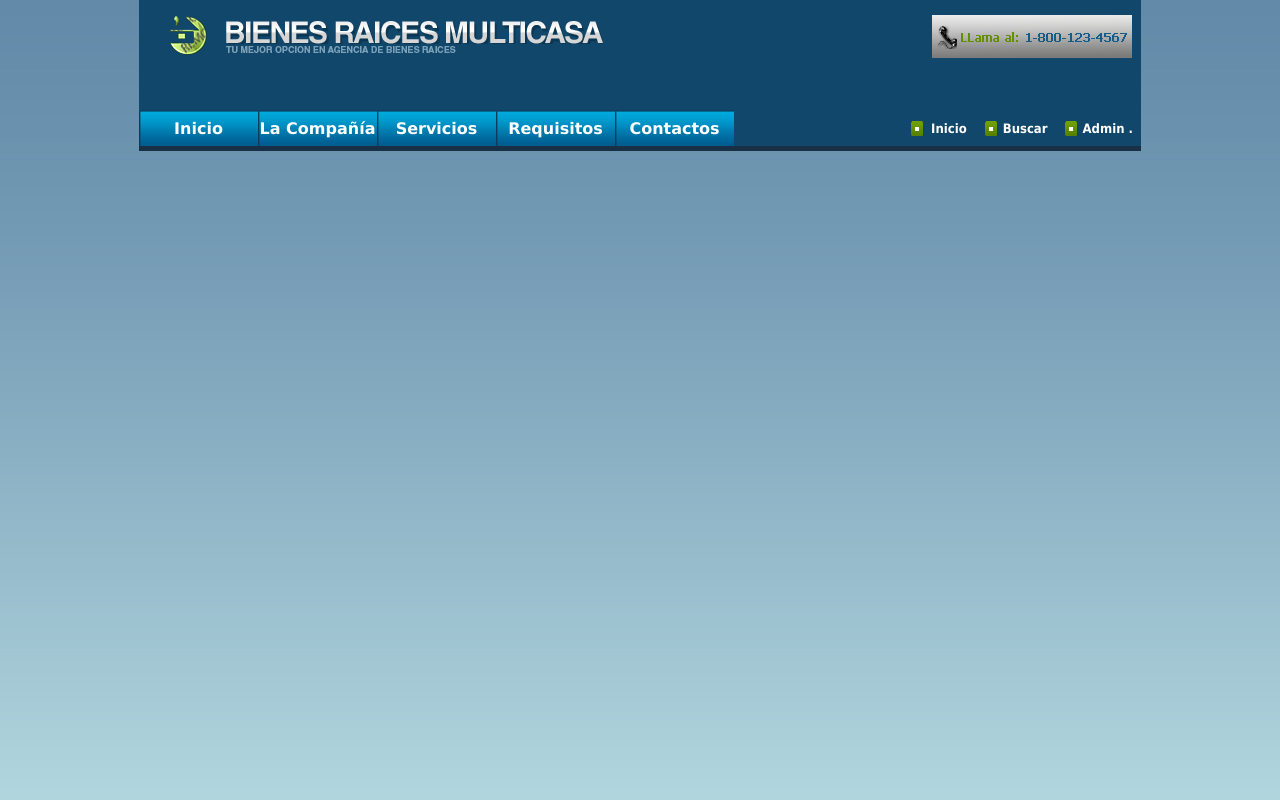
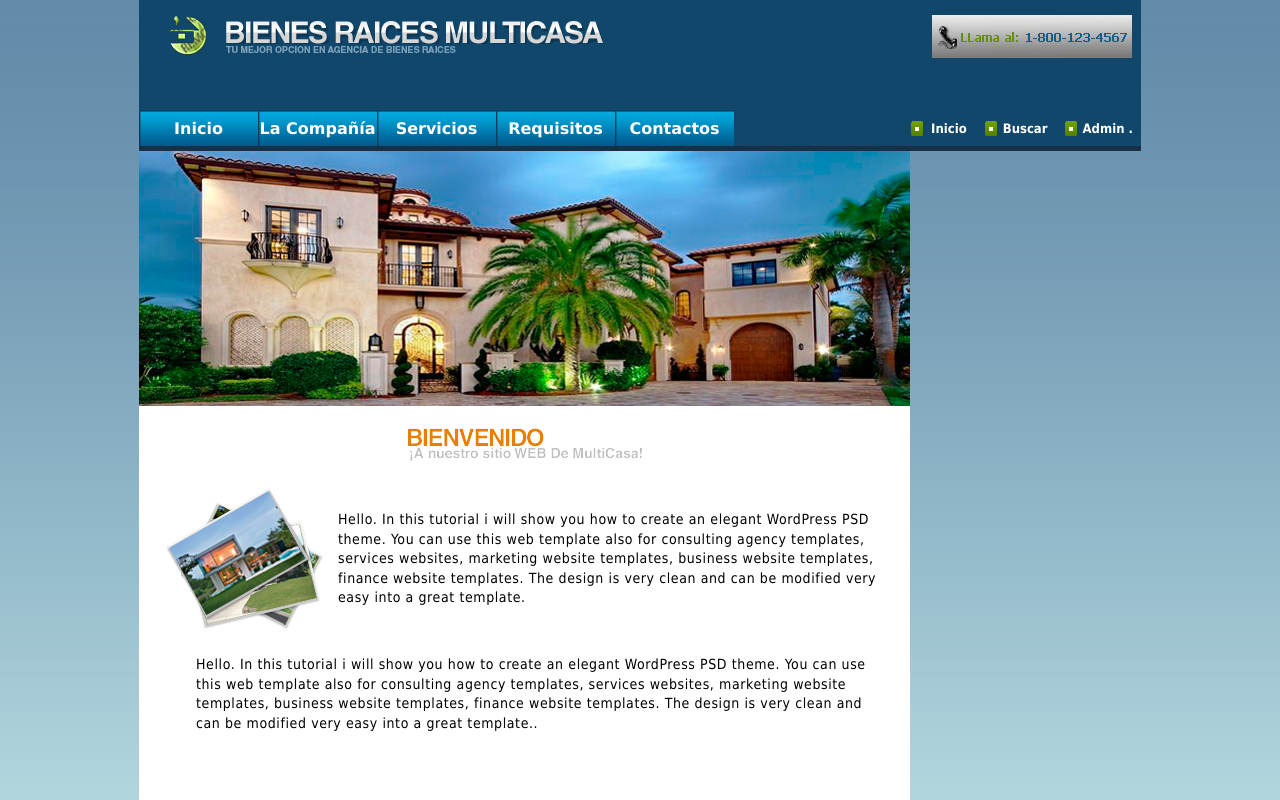
Before and after one commit to sudo-von/web-development-uadec, a React (Create React App) app in the folder frontend/: page / in a window 1280 px wide. Shown: the top 800 px of the page. Built offline with nearby package versions, Linux system fonts and the light colour scheme.

Commit message:
feat: :construction: Added new component to handle the home screen, it's not finished yet

```diff
--- a/frontend/src/App.tsx
+++ b/frontend/src/App.tsx
@@ -1,9 +1,9 @@
-import Navbar from 'src/components/Navbar/Navbar';
+import Home from 'src/screens/Home/Home';
 
 function App() {
   return (
     <div>
-      <Navbar />
+      <Home />
     </div>
   );
 }
--- /dev/null
+++ b/frontend/src/screens/Home/Home.tsx
@@ -0,0 +1,96 @@
+import Navbar from 'src/components/Navbar/Navbar';
+
+const Home = () => {
+  return (
+    <div>
+      <Navbar />
+      <div style={{ width: 1002, height: 925 }}>
+        <div style={{ width: 771, height: 925 }}>
+          <img
+            src="assets/bg_body_slice/boca-raton-exterior.jpg"
+            alt=""
+            style={{
+              width: 771,
+              height: 255,
+              display: 'block',
+            }}
+          />
+          <div
+            style={{
+              width: 771,
+              height: 665,
+              backgroundColor: 'white',
+            }}
+          >
+            <div style={{ display: 'flex', justifyContent: 'center' }}>
+              <img
+                src="assets/bg_body_slice/welcome.png"
+                alt=""
+                style={{
+                  marginTop: 22,
+                  width: 234,
+                  height: 33,
+                  display: 'block',
+                }}
+              />
+            </div>
+            <div
+              style={{
+                marginTop: 27,
+                paddingRight: 21,
+                marginLeft: 26,
+                display: 'flex',
+                justifyContent: 'flex-start',
+                alignItems: 'center',
+              }}
+            >
+              <img
+                src="assets/bg_body_slice/small_houses.png"
+                alt=""
+                style={{
+                  marginRight: 14,
+                  width: 159,
+                  height: 142,
+                }}
+              />
+              <p
+                style={{
+                  fontFamily: 'Tahoma',
+                  fontSize: 14,
+                  letterSpacing: '.6px',
+                  lineHeight: 1.4,
+                }}
+              >
+                Hello. In this tutorial i will show you how to create an elegant
+                WordPress PSD theme. You can use this web template also for
+                consulting agency templates, services websites, marketing
+                website templates, business website templates, finance website
+                templates. The design is very clean and can be modified very
+                easy into a great template.
+              </p>
+            </div>
+            <div style={{ marginTop: 25, marginLeft: 57, marginRight: 37 }}>
+              <p
+                style={{
+                  fontFamily: 'Tahoma',
+                  fontSize: 14,
+                  letterSpacing: '.6px',
+                  lineHeight: 1.4,
+                }}
+              >
+                Hello. In this tutorial i will show you how to create an elegant
+                WordPress PSD theme. You can use this web template also for
+                consulting agency templates, services websites, marketing
+                website templates, business website templates, finance website
+                templates. The design is very clean and can be modified very
+                easy into a great template..
+              </p>
+            </div>
+          </div>
+        </div>
+      </div>
+    </div>
+  );
+};
+
+export default Home;
```
Also changed, not shown: frontend/public/assets/bg_body_slice/small_houses.png (added), frontend/public/assets/bg_body_slice/welcome.png (added).
